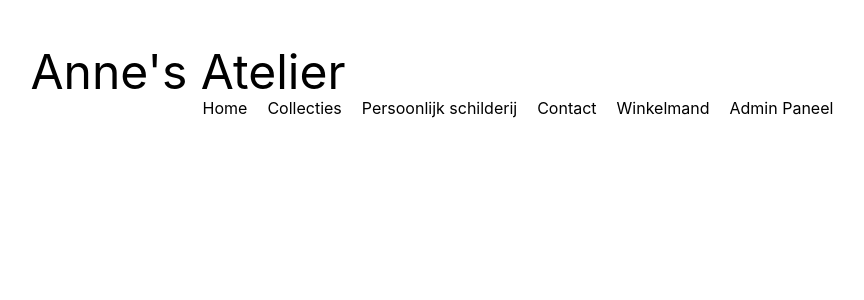
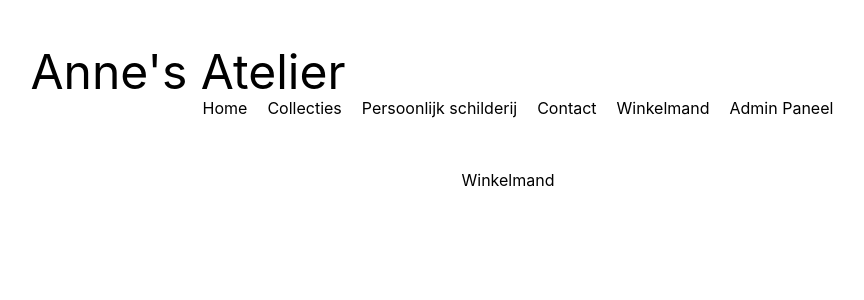
Before and after one commit to gijs-ve/projectBreughel, a React (Create React App) app in the folder client/: page /winkelmand in a window 1280 px wide. Shown: the top 300 px of the page, without its empty margins (132-996 px from the left). Built offline with nearby package versions, Linux system fonts and the light colour scheme.

Commit message:
feat: shopping cart

```diff
--- a/client/src/pages/Winkelmand.tsx
+++ b/client/src/pages/Winkelmand.tsx
@@ -1,3 +1,3 @@
 export const Winkelmand = () => {
-    return <></>;
+    return <>Winkelmand</>;
 };
```
Also changed, not shown: 1 other file (tests, documents, lock files or other folders).
